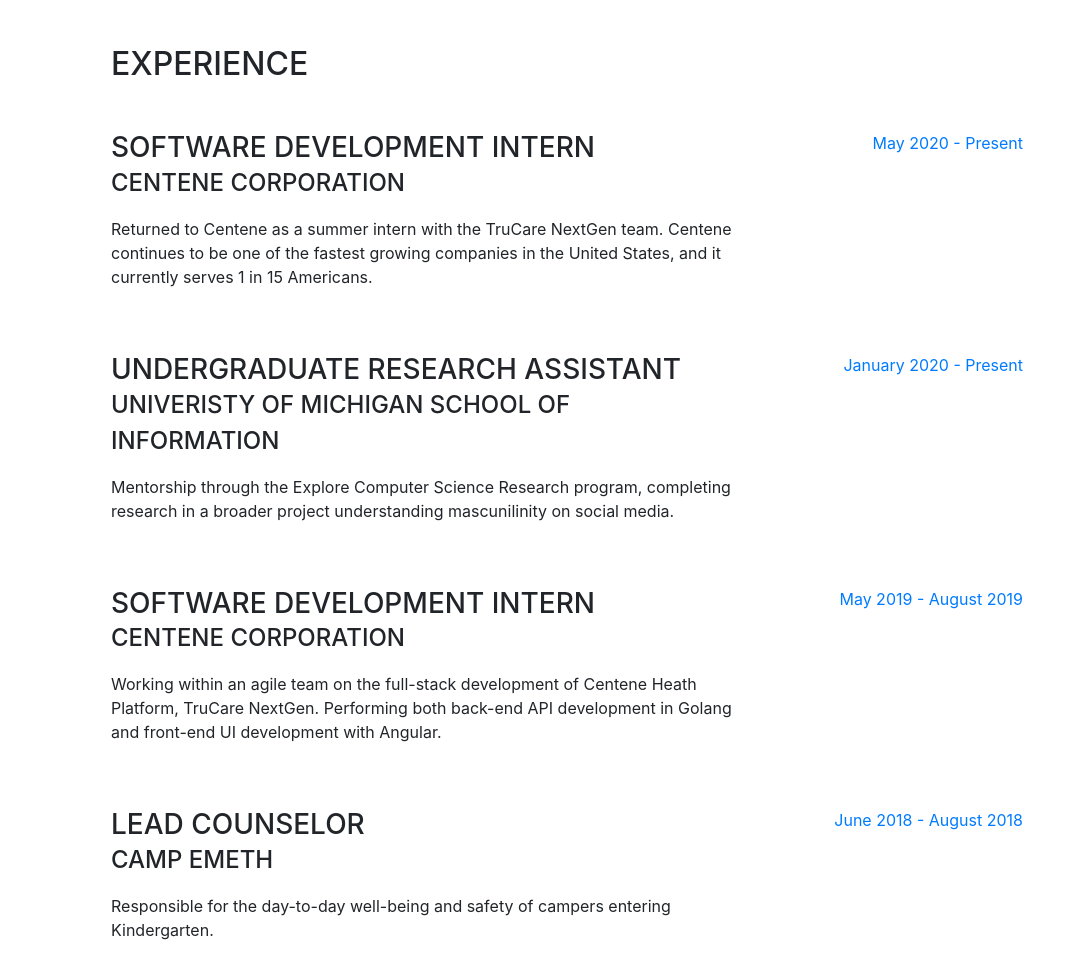
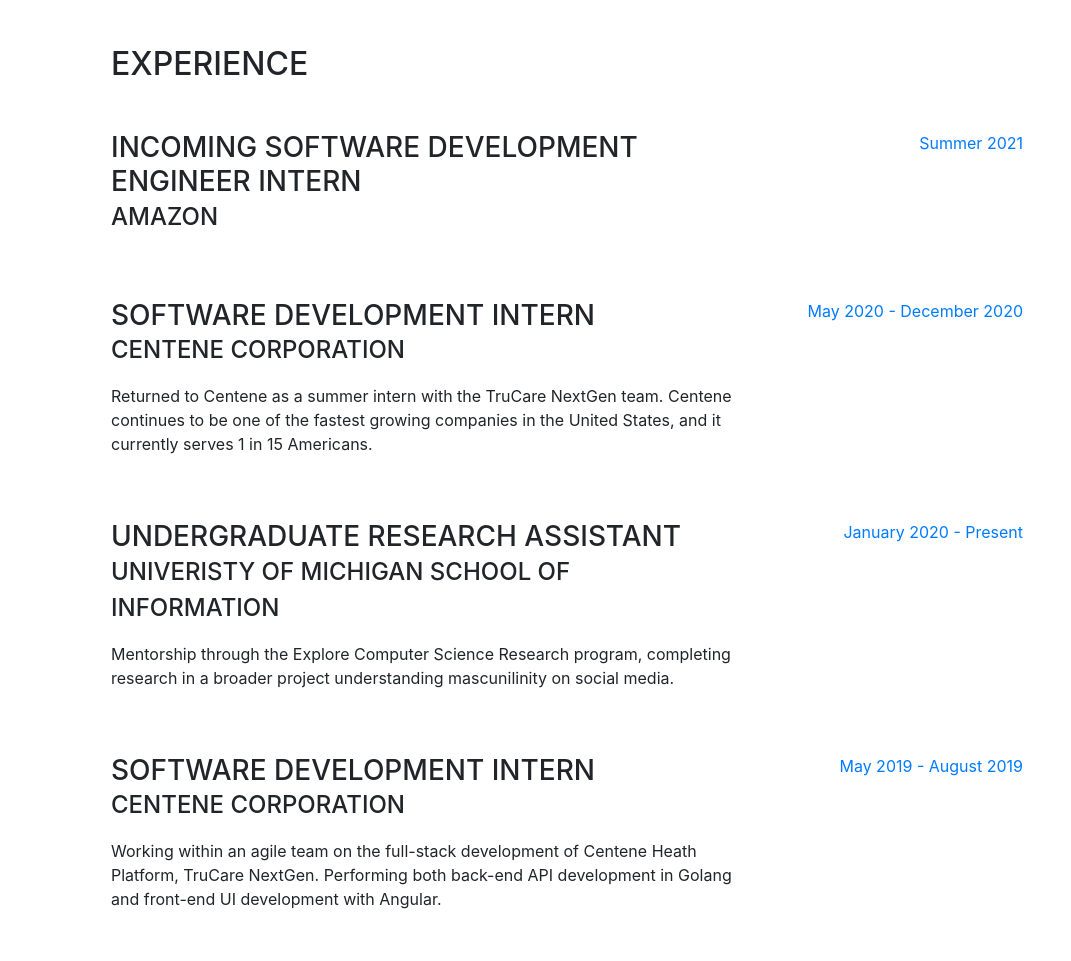
Before and after one commit to leighadennis/leigh.io, a website with bundled scripts: page index.html in a window 1280 px wide. Shown: the part 804-1765 px from the top of the page, without its empty margins (209-1280 px from the left). Built offline with nearby package versions, Linux system fonts and the light colour scheme; a web font is replaced by a local one.

Commit message:
resume updates

```diff
--- a/index.html
+++ b/index.html
@@ -97,12 +97,23 @@
 
           <div class="resume-item d-flex flex-column flex-md-row mb-5">
             <div class="resume-content mr-auto">
+              <h3 class="mb-0">Incoming Software Development Engineer Intern</h3>
+              <div class="subheading mb-3">Amazon</div>
+              <p></p>
+            </div>
+            <div class="resume-date text-md-right">
+              <span class="text-primary">Summer 2021</span>
+            </div>
+          </div>
+
+          <div class="resume-item d-flex flex-column flex-md-row mb-5">
+            <div class="resume-content mr-auto">
               <h3 class="mb-0">Software Development Intern</h3>
               <div class="subheading mb-3">Centene Corporation</div>
               <p>Returned to Centene as a summer intern with the TruCare NextGen team. Centene continues to be one of the fastest growing companies in the United States, and it currently serves 1 in 15 Americans.</p>
             </div>
             <div class="resume-date text-md-right">
-              <span class="text-primary">May 2020 - Present</span>
+              <span class="text-primary">May 2020 - December 2020</span>
             </div>
           </div>
 
@@ -277,6 +288,10 @@
                 <span class="text-primary"></span>
                   <a href="https://joyboy.herokuapp.com">First Semester Freshman Year: DJ-183</a>
                 </h3>
+                <h3 class="mb-0">
+                <span class="text-primary"></span>
+                  <a href="https://ai.engin.umich.edu/stories/cs-student-research-and-industry-connections-hit-home-from-home">Explore Computer Science Research Program</a>
+                </h3>
               </div>
             </div>
         </div>
```
